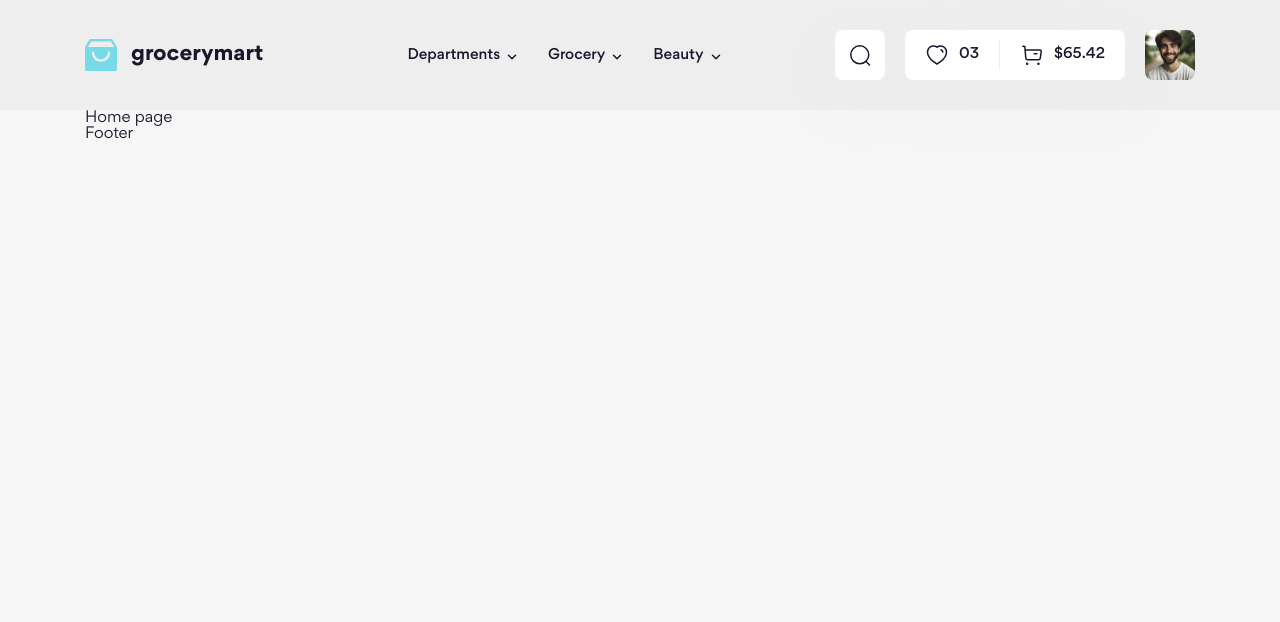
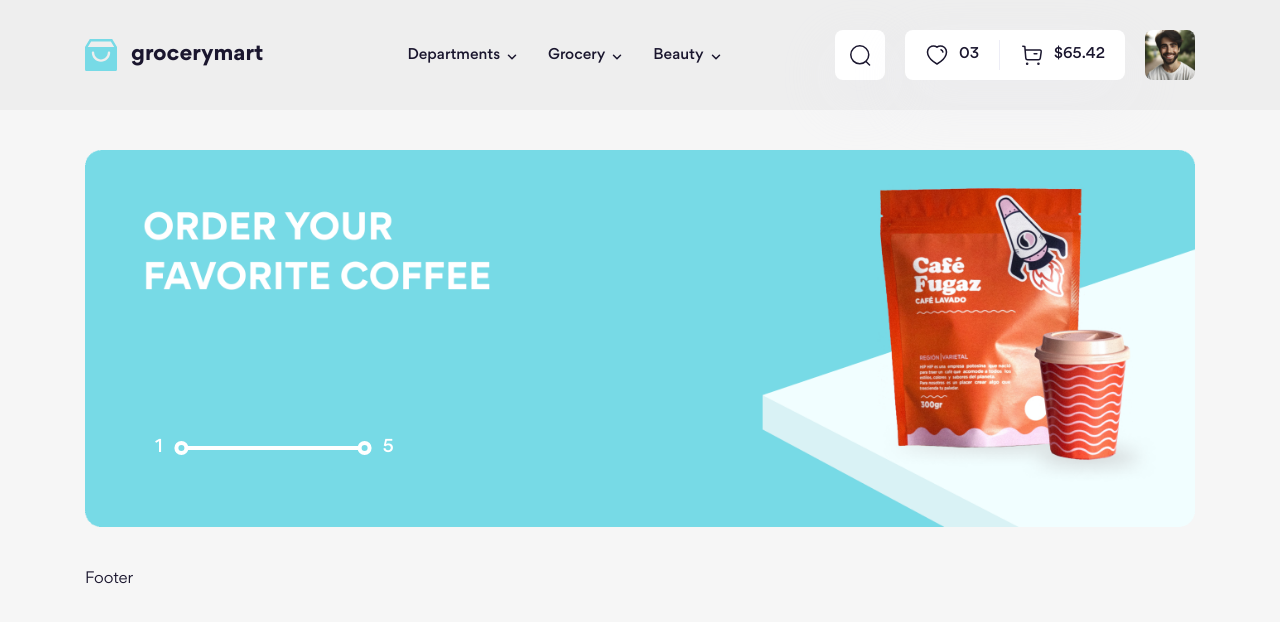
Before and after one commit to DatHoangi/project-08, a website: page index.html in a window 1280 px wide. Drawn offline with Linux system fonts and the light colour scheme.

Commit message:
Làm phần Slideshow #1

```diff
--- a/index.html
+++ b/index.html
@@ -31,8 +31,26 @@
         </script>
 
         <div class="container">
-            <!-- Main -->
-            <h1>Home page</h1>
+            <!-- Slideshow -->
+            <div class="slideshow">
+                <div class="slideshow__inner">
+                    <div class="slideshow__item">
+                        <img src="./assets/img/slideshow/item-1.png" alt="" class="slideshow__img">
+                    </div>
+                    <div class="slideshow__item">
+                        <img src="./assets/img/slideshow/item-1.png" alt="" class="slideshow__img">
+                    </div>
+                    <div class="slideshow__item">
+                        <img src="./assets/img/slideshow/item-1.png" alt="" class="slideshow__img">
+                    </div>
+                </div>
+
+                <div class="slideshow__page">
+                    <span class="slideshow__num">1</span>
+                    <span class="slideshow__slider"></span>
+                    <span class="slideshow__num">5</span>
+                </div>
+            </div>
 
             <!-- Footer -->
             <footer id="footer"></footer>
--- a/scss/components/_index.scss
+++ b/scss/components/_index.scss
@@ -1,2 +1,3 @@
 @forward "./logo";
 @forward "./dropdown";
+@forward "./slideshow";
--- /dev/null
+++ b/scss/components/_slideshow.scss
@@ -0,0 +1,66 @@
+.slideshow {
+    position: relative;
+    margin: 40px 0;
+
+    &__inner {
+        display: flex;
+        overflow: hidden;
+    }
+
+    &__item {
+        flex-shrink: 0;
+        width: 100%;
+    }
+
+    &__img {
+        width: 100%;
+    }
+
+    &__page {
+        --color: #fff;
+
+        display: flex;
+        position: absolute;
+        bottom: 70px;
+        left: 70px;
+        align-items: center;
+        column-gap: 24px;
+    }
+
+    &__num {
+        font-size: 1.8rem;
+        font-weight: 500;
+        line-height: 144.444%;
+        color: var(--color);
+    }
+
+    &__slider {
+        position: relative;
+        width: 172px;
+        height: 4px;
+        flex-shrink: 0;
+        background: var(--color);
+
+        &::before,
+        &::after {
+            content: "";
+            position: absolute;
+            top: 50%;
+
+            width: 14px;
+            height: 14px;
+            border: 4px solid var(--color);
+            border-radius: 50%;
+        }
+
+        &::before {
+            left: 0;
+            translate: -90% -50%;
+        }
+
+        &::after {
+            right: 0;
+            translate: 90% -50%;
+        }
+    }
+}
```
Also changed, not shown: assets/css/main.css, assets/img/slideshow/item-1.png (added), 1 other file.
